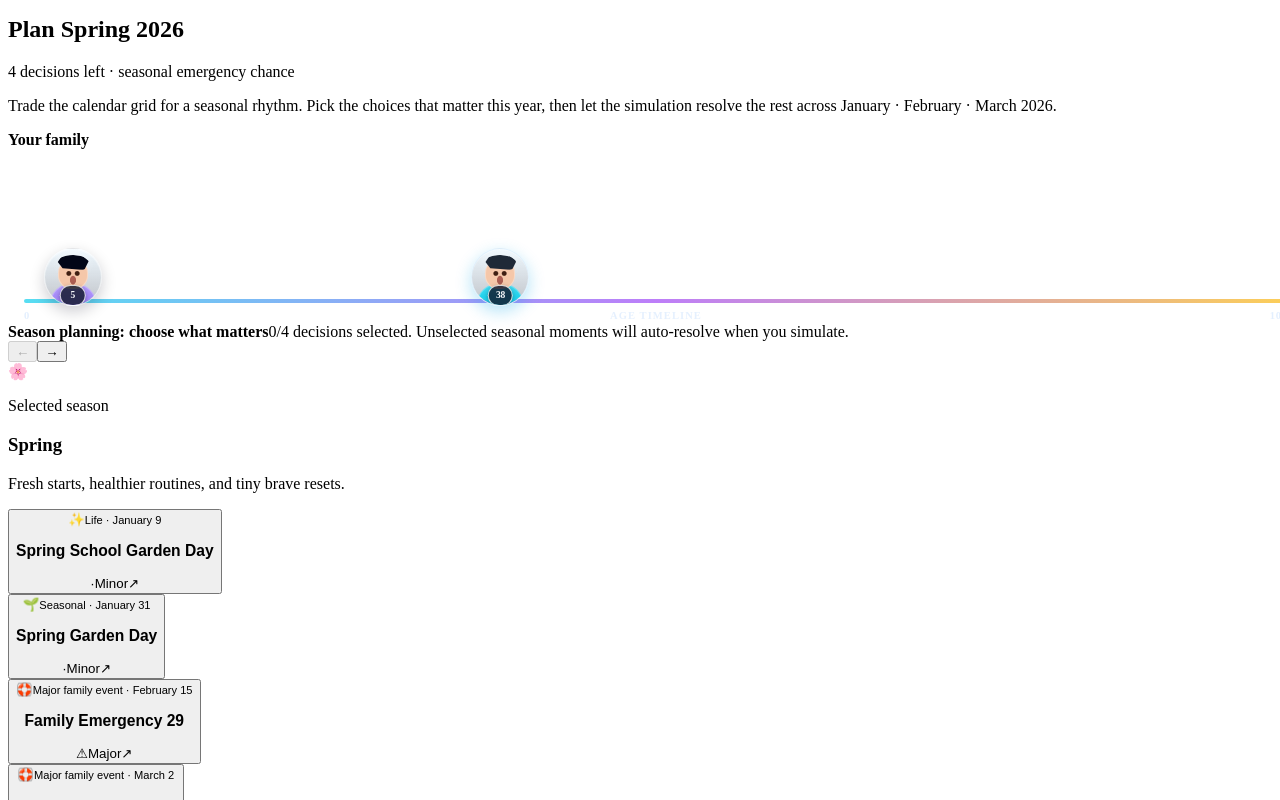
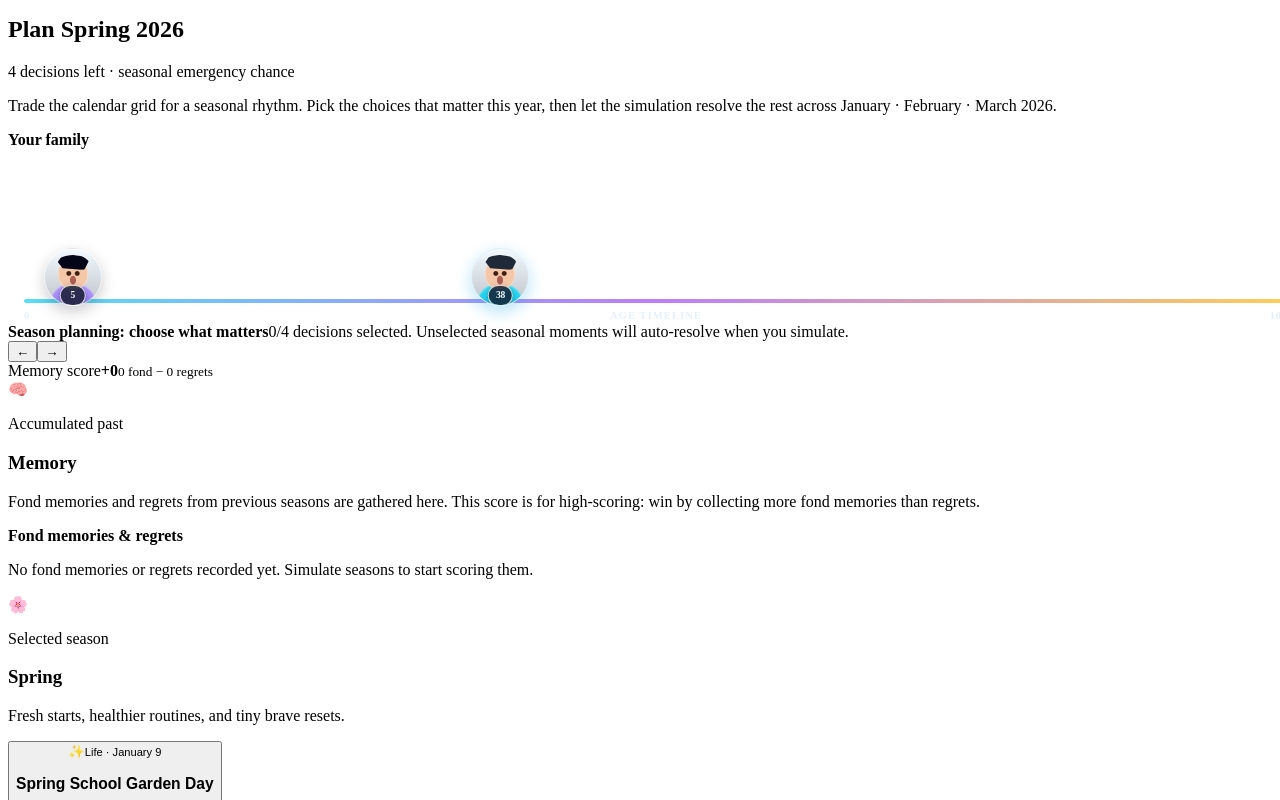
Before and after one commit to windsor519/life-map, a React (Vite) app: page / in a window 1280 px wide. Both pictures are taken after typing "5" into the empty fields and a click on the button "Start Game". Shown: the part 2310-3110 px from the top of the page. Built offline with nearby package versions, Linux system fonts and the light colour scheme; the HTML template or start-up script is replaced by a standard one.

Commit message:
Move memory score into memory card

```diff
--- a/src/App.jsx
+++ b/src/App.jsx
@@ -197,7 +197,7 @@ const statConfig = {
 
 const summaryStatKeys = Object.keys(statConfig);
 const displayStatConfig = statConfig;
-const displayStatKeys = summaryStatKeys;
+const displayStatKeys = summaryStatKeys.filter((key) => key !== "memory");
 const getDisplayStatValue = (game, key) => game[key] ?? 0;
 const getDisplayDeltaValue = (deltas, key) => deltas[key] ?? 0;
 const getDisplayEffectEntries = (effects) => Object.entries(sanitizeEffects(effects));
--- a/src/components/SeasonGameBoard.jsx
+++ b/src/components/SeasonGameBoard.jsx
@@ -63,7 +63,10 @@ export default function SeasonGameBoard({
     getTimelineItem(0),
     ...futureSeasonTimeline
   ];
-  const memoryCardOffset = memoryMoments.length > 0 ? 1 : 0;
+  const fondMemoryCount = memoryMoments.filter((moment) => ["fond", "core_memory", "defining_memory"].includes(moment.memory)).length;
+  const regretMemoryCount = memoryMoments.filter((moment) => ["regret", "soft_regret"].includes(moment.memory)).length;
+  const memoryHighScore = fondMemoryCount - regretMemoryCount;
+  const memoryCardOffset = 1;
   const activeTimelineIndex = seasonTimeline.findIndex((item) => item.offset === 0) + memoryCardOffset;
   const totalTimelineCards = seasonTimeline.length + memoryCardOffset;
   const viewedSeasonIndexRef = useRef(activeTimelineIndex);
@@ -205,13 +208,17 @@ export default function SeasonGameBoard({
           onTouchEnd={handleSeasonSwipeEnd}
           ref={seasonCarouselRef}
         >
-          {memoryMoments.length > 0 ? (
           <article
             className={`season-panel season-panel-memory past ${viewedSeasonIndex === 0 ? "in-view" : ""}`}
             ref={(panel) => {
               seasonPanelRefs.current[0] = panel;
             }}
           >
+            <div className="season-panel-score" aria-label={`Memory score ${memoryHighScore}`}>
+              <span>Memory score</span>
+              <strong>{memoryHighScore >= 0 ? `+${memoryHighScore}` : memoryHighScore}</strong>
+              <small>{fondMemoryCount} fond − {regretMemoryCount} regrets</small>
+            </div>
             <div className="season-panel-header">
               <span className="season-icon" aria-hidden="true">🧠</span>
               <div>
@@ -219,24 +226,25 @@ export default function SeasonGameBoard({
                 <h3>Memory</h3>
               </div>
             </div>
-              <p>Fond memories and regrets from previous seasons are gathered here so the active board stays focused while the story still remembers what mattered.</p>
+            <p>Fond memories and regrets from previous seasons are gathered here. This score is for high-scoring: win by collecting more fond memories than regrets.</p>
             <div className="season-memory-history" aria-label="Accumulated fond memories and regrets">
               <strong>Fond memories & regrets</strong>
               <div>
-                  {memoryMoments.slice(-6).reverse().map((moment) => (
+                {memoryMoments.length > 0 ? memoryMoments.slice().reverse().map((moment) => (
                   <article className={`season-memory-item memory-${moment.memory}`} key={`memory-${moment.selection.id}-${moment.id}`}>
                     <span>{moment.seasonLabel} {moment.year} · {moment.label}</span>
                     <em>{moment.source}</em>
                     <strong>{moment.choice ?? `Missed: ${moment.missed}`}</strong>
                     <small>{moment.memory === "fond" || moment.memory === "core_memory" || moment.memory === "defining_memory"
-                        ? `Children +${moment.childrenValue} · ${moment.reason}`
-                        : `Regret ${moment.severity} · ${moment.reason}`}</small>
+                      ? `Fond memory · ${moment.reason}`
+                      : `Regret · ${moment.reason}`}</small>
                   </article>
-                  ))}
+                )) : (
+                  <p className="season-memory-empty">No fond memories or regrets recorded yet. Simulate seasons to start scoring them.</p>
+                )}
               </div>
             </div>
           </article>
-          ) : null}
           {seasonTimeline.map(({ season, offset, year: seasonYear, historyKey }, timelineIndex) => {
             const cardIndex = timelineIndex + memoryCardOffset;
             const isActive = offset === 0;
--- a/src/styles.css
+++ b/src/styles.css
@@ -1122,6 +1122,7 @@ textarea:focus {
 }
 
 .season-panel {
+  position: relative;
   display: grid;
   flex: 0 0 clamp(340px, 78vw, 560px);
   gap: 0.8rem;
@@ -4007,6 +4008,40 @@ textarea:focus {
   padding: 0.75rem;
 }
 
+.season-panel-score {
+  position: absolute;
+  top: 0.9rem;
+  right: 0.9rem;
+  display: grid;
+  min-width: 7.4rem;
+  gap: 0.12rem;
+  border: 1px solid rgba(196, 181, 253, 0.42);
+  border-radius: 1rem;
+  background:
+    radial-gradient(circle at 100% 0, rgba(167, 139, 250, 0.28), transparent 6rem),
+    rgba(15, 23, 42, 0.72);
+  box-shadow: 0 14px 32px rgba(0, 0, 0, 0.24), inset 0 1px 0 rgba(255, 255, 255, 0.12);
+  padding: 0.58rem 0.72rem;
+  text-align: right;
+}
+
+.season-panel-score span,
+.season-panel-score small {
+  color: rgba(226, 232, 240, 0.74);
+  font-size: 0.62rem;
+  font-weight: 700;
+  letter-spacing: 0.08em;
+  line-height: 1.1;
+  text-transform: uppercase;
+}
+
+.season-panel-score strong {
+  color: #fff;
+  font-size: 1.45rem;
+  letter-spacing: -0.045em;
+  line-height: 1;
+}
+
 .season-memory-history > strong {
   color: #fff;
   font-size: 0.78rem;
@@ -4017,7 +4052,20 @@ textarea:focus {
 
 .season-memory-history > div {
   display: grid;
+  max-height: min(44vh, 24rem);
   gap: 0.45rem;
+  overflow-y: auto;
+  overscroll-behavior-y: contain;
+  padding-right: 0.25rem;
+  scrollbar-color: rgba(196, 181, 253, 0.48) transparent;
+  scrollbar-width: thin;
+}
+
+.season-memory-empty {
+  margin: 0;
+  color: rgba(226, 232, 240, 0.72);
+  font-size: 0.88rem;
+  line-height: 1.5;
 }
 
 .season-memory-item {
@@ -4267,5 +4315,26 @@ textarea:focus {
 }
 
 .season-panel-memory {
-  background: linear-gradient(145deg, rgba(88, 28, 135, 0.34), rgba(15, 23, 42, 0.64));
-}
+  --season-edge: rgba(196, 181, 253, 0.36);
+  --season-glow: rgba(167, 139, 250, 0.34);
+  --season-ribbon: linear-gradient(145deg, rgba(88, 28, 135, 0.34), rgba(15, 23, 42, 0.64));
+  padding-top: 1.1rem;
+}
+
+.season-panel-memory .season-panel-header,
+.season-panel-memory > p {
+  padding-right: 8.6rem;
+}
+
+@media (max-width: 520px) {
+  .season-panel-score {
+    position: static;
+    justify-self: end;
+    margin-bottom: -0.25rem;
+  }
+
+  .season-panel-memory .season-panel-header,
+  .season-panel-memory > p {
+    padding-right: 0;
+  }
+}
```
Lines whose indentation alone changed are shown as unchanged.
